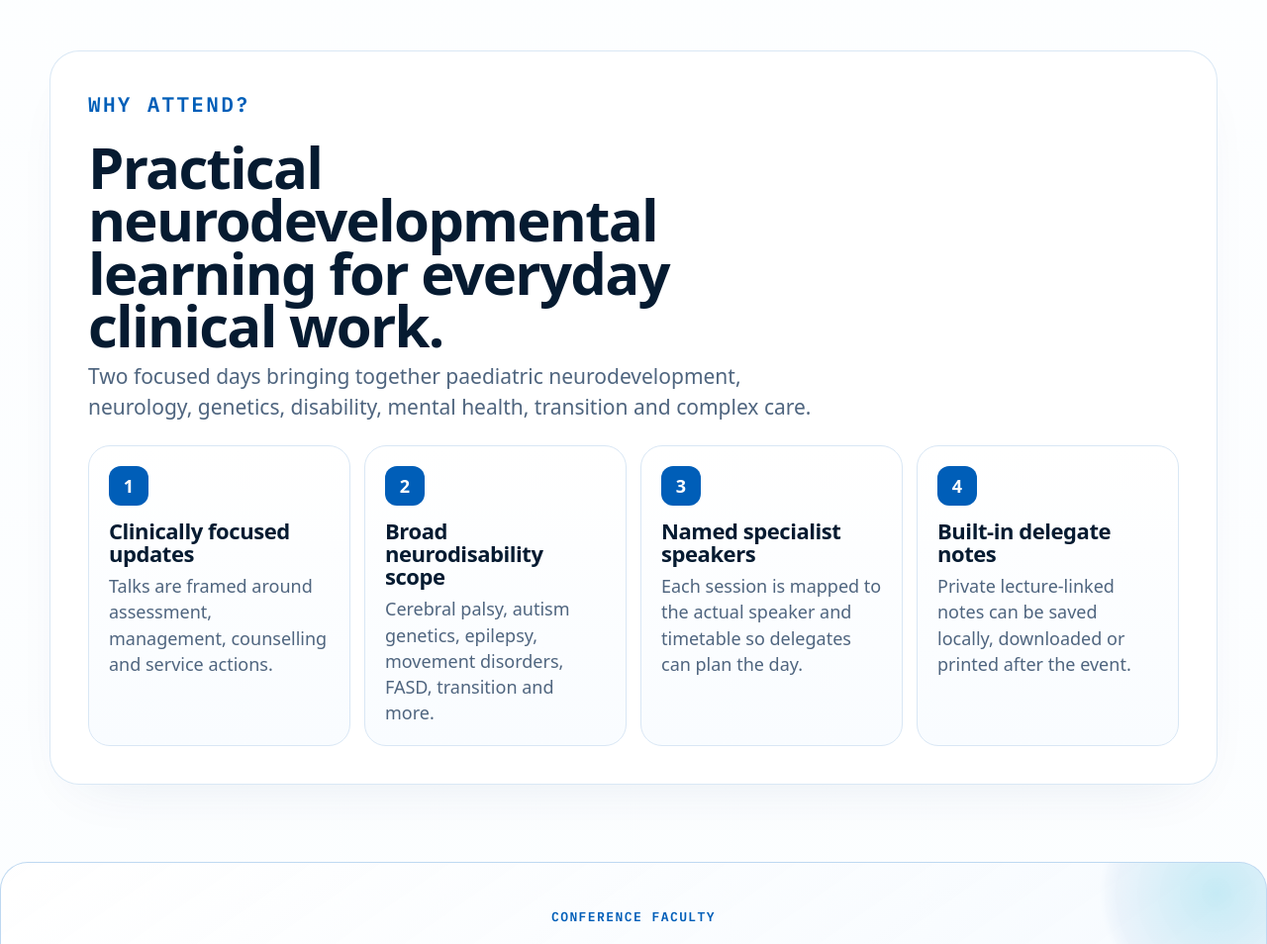
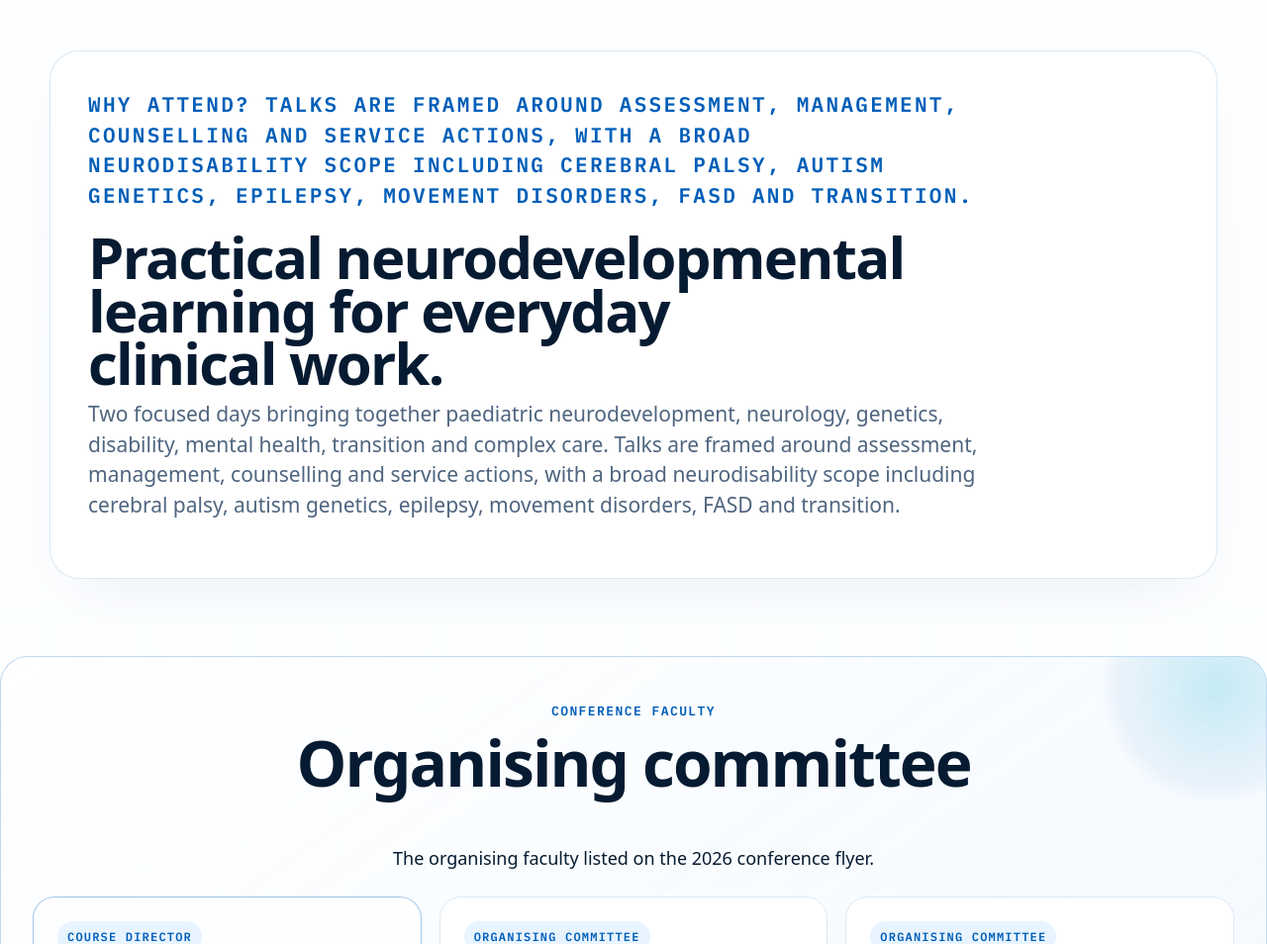
Before and after one commit to tedotedo/UHT-neurodevelopmental-symposium, a plain HTML site: page index.html in a window 1280 px wide. Shown: the part 1514-2468 px from the top of the page at 99% size. Drawn offline with Linux system fonts and the light colour scheme; a web font is replaced by a local one.

Commit message:
Hide why attend cards

```diff
--- a/design-polish.css
+++ b/design-polish.css
@@ -148,8 +148,8 @@ main,
 }
 
 .why-attend__head{
-  max-width:760px;
-  margin-bottom:24px;
+  max-width:900px;
+  margin-bottom:0;
 }
 
 .why-attend__head h2{
@@ -167,10 +167,12 @@ main,
   font-size:21px;
 }
 
+.why-attend__head p::after{
+  content:" Talks are framed around assessment, management, counselling and service actions, with a broad neurodisability scope including cerebral palsy, autism genetics, epilepsy, movement disorders, FASD and transition.";
+}
+
 .why-attend__grid{
-  display:grid;
-  grid-template-columns:repeat(4,minmax(0,1fr));
-  gap:14px;
+  display:none!important;
 }
 
 .why-attend__item{
```
